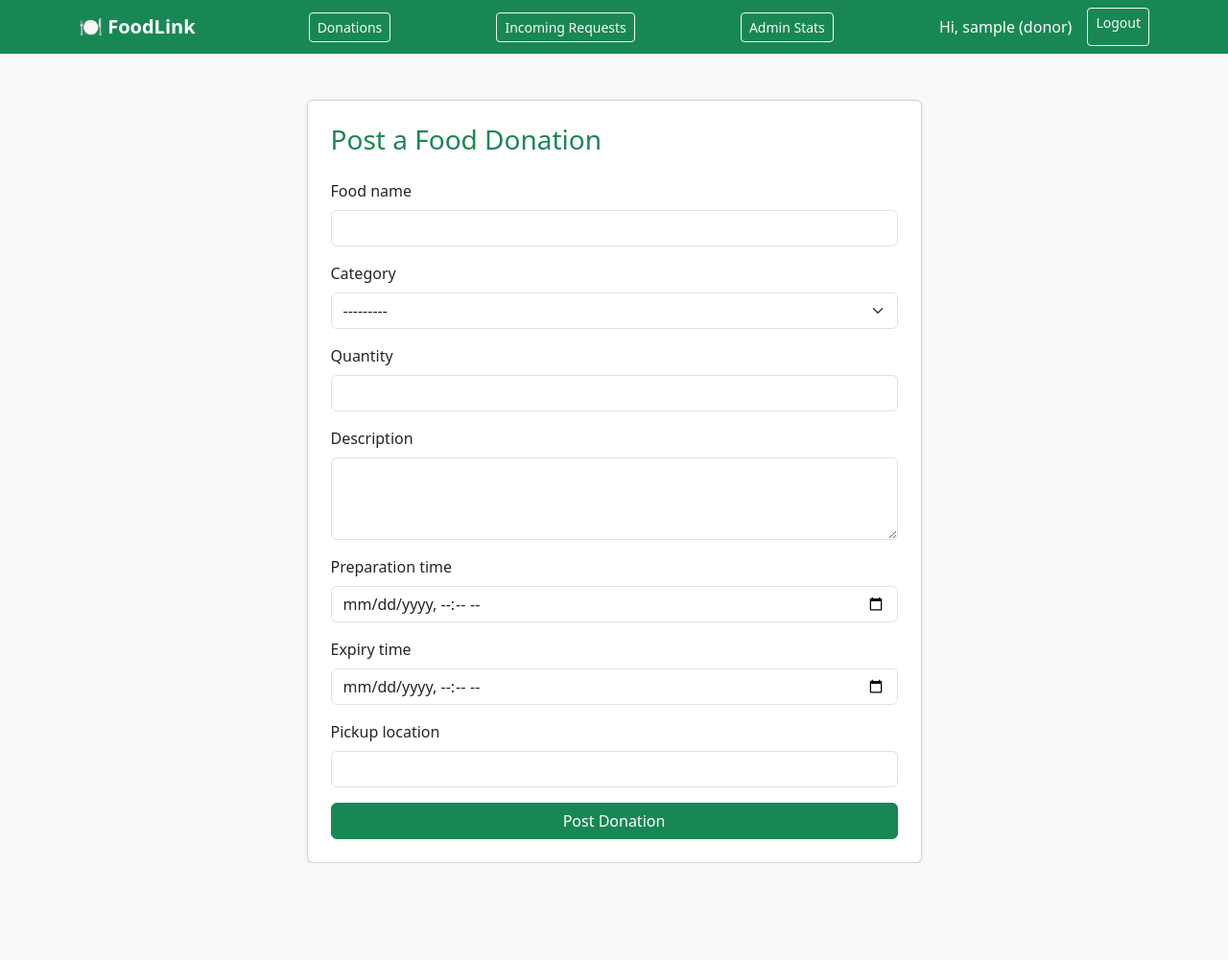
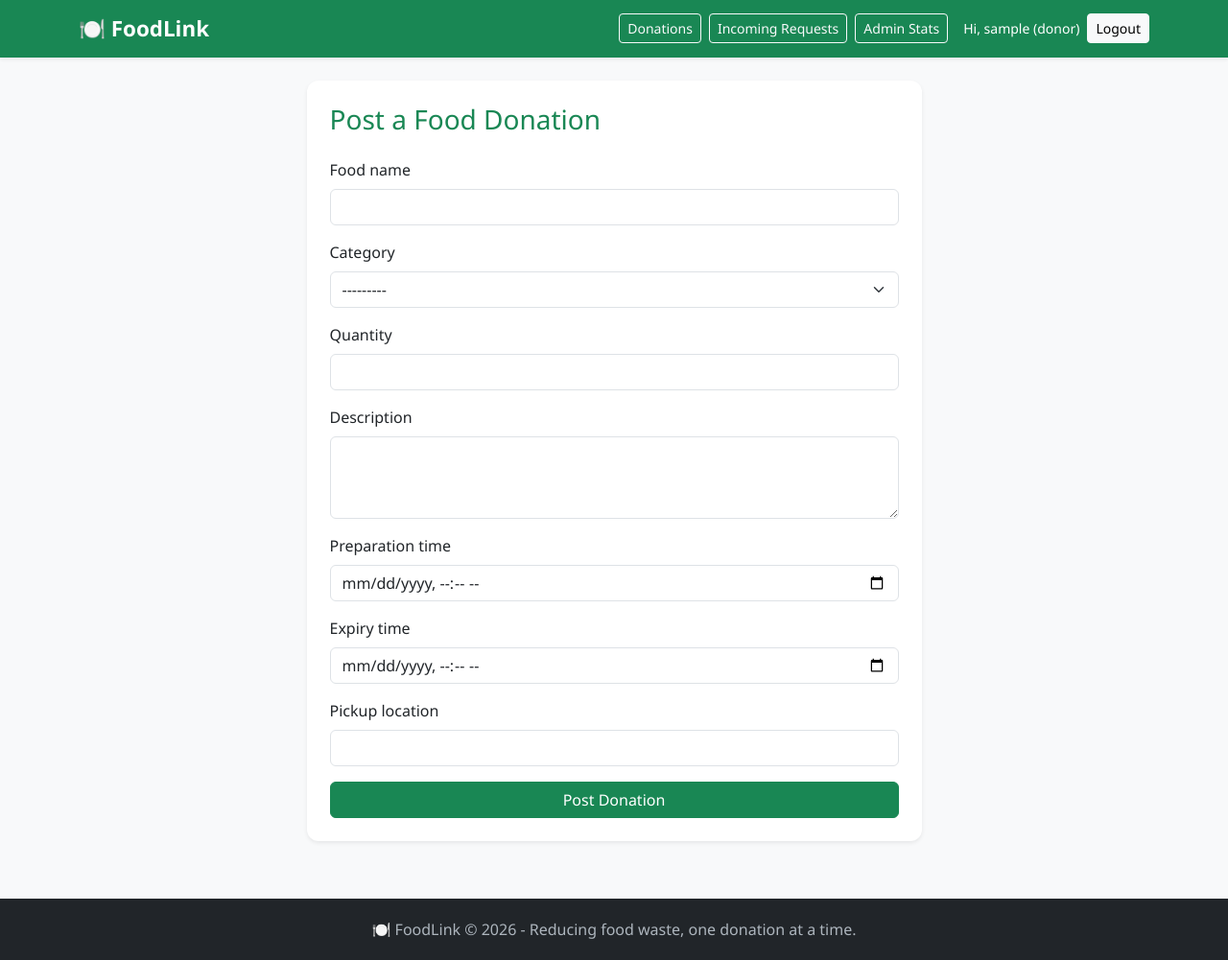
Before and after one commit to tawheedul-islam/FoodLink-Food-Waste-Donation-System, a Django app: page /donations/create/ in a window 1280 px wide. Shown: the whole page at 96% size. Before the commit the page ends 900 px from the top, so only its background shows below. Run offline with Django 5.2, Linux system fonts and the light colour scheme; the visitor is signed in with stand-in values (Sample User, id 1).

Commit message:
Added homepage, custom CSS, and UI polish

```diff
--- a/accounts/urls.py
+++ b/accounts/urls.py
@@ -2,6 +2,7 @@
 from . import views
 
 urlpatterns = [
+    path('', views.home_view, name='home'),
     path('register/', views.register_view, name='register'),
     path('login/', views.login_view, name='login'),
     path('logout/', views.logout_view, name='logout'),
--- a/accounts/views.py
+++ b/accounts/views.py
@@ -35,6 +35,11 @@
     logout(request)
     return redirect('login')
 
+def home_view(request):
+    if request.user.is_authenticated:
+        return redirect('dashboard')
+    return render(request, 'accounts/home.html')
+
 @login_required
 def dashboard_view(request):
     return render(request, 'accounts/dashboard.html')
--- a/foodlink_project/settings.py
+++ b/foodlink_project/settings.py
@@ -120,7 +120,7 @@
 # https://docs.djangoproject.com/en/6.1/howto/static-files/
 
 STATIC_URL = 'static/'
-
+STATICFILES_DIRS = [BASE_DIR / 'static']
 
 # Email
 # https://docs.djangoproject.com/en/6.1/topics/email/#topic-email-configuration
--- a/foodlink_project/urls.py
+++ b/foodlink_project/urls.py
@@ -3,7 +3,7 @@
 
 urlpatterns = [
     path('admin/', admin.site.urls),
-    path('accounts/', include('accounts.urls')),
+    path('', include('accounts.urls')),
     path('donations/', include('donations.urls')),
     path('requests/', include('requests_app.urls')),
 ]
--- /dev/null
+++ b/static/css/style.css
@@ -0,0 +1,54 @@
+:root {
+    --primary-green: #198754;
+    --dark-green: #146c43;
+    --light-bg: #f8f9fa;
+}
+
+body {
+    font-family: 'Segoe UI', sans-serif;
+}
+
+.navbar-brand {
+    font-size: 1.4rem;
+}
+
+.card {
+    border: none;
+    border-radius: 12px;
+    transition: transform 0.2s ease, box-shadow 0.2s ease;
+}
+
+.card:hover {
+    transform: translateY(-4px);
+    box-shadow: 0 8px 20px rgba(0,0,0,0.1) !important;
+}
+
+.btn-success {
+    background-color: var(--primary-green);
+    border-color: var(--primary-green);
+}
+
+.btn-success:hover {
+    background-color: var(--dark-green);
+    border-color: var(--dark-green);
+}
+
+.hero-section {
+    background: linear-gradient(135deg, #198754, #20c997);
+    color: white;
+    padding: 80px 20px;
+    border-radius: 0 0 30px 30px;
+}
+
+footer {
+    background-color: #212529;
+    color: #adb5bd;
+    padding: 20px 0;
+    margin-top: 60px;
+    text-align: center;
+}
+
+.badge {
+    font-weight: 500;
+    padding: 6px 10px;
+}
--- a/templates/base.html
+++ b/templates/base.html
@@ -1,3 +1,4 @@
+{% load static %}
 <!DOCTYPE html>
 <html lang="en">
 <head>
@@ -5,46 +6,59 @@
     <meta name="viewport" content="width=device-width, initial-scale=1.0">
     <title>{% block title %}FoodLink{% endblock %}</title>
     <link href="https://cdn.jsdelivr.net/npm/bootstrap@5.3.3/dist/css/bootstrap.min.css" rel="stylesheet">
+    <link href="{% static 'css/style.css' %}" rel="stylesheet">
 </head>
-<body class="bg-light">
+<body class="bg-light d-flex flex-column min-vh-100">
 
-    <nav class="navbar navbar-expand-lg navbar-dark bg-success">
+    <nav class="navbar navbar-expand-lg navbar-dark bg-success sticky-top shadow-sm">
         <div class="container">
-            <a class="navbar-brand fw-bold" href="{% url 'dashboard' %}">🍽️ FoodLink</a>
-            <a href="{% url 'donation_list' %}" class="btn btn-outline-light btn-sm me-2">Donations</a>
+            <a class="navbar-brand fw-bold" href="{% if user.is_authenticated %}{% url 'dashboard' %}{% else %}{% url 'home' %}{% endif %}">🍽️ FoodLink</a>
 
+            <button class="navbar-toggler" type="button" data-bs-toggle="collapse" data-bs-target="#navMenu">
+                <span class="navbar-toggler-icon"></span>
+            </button>
 
+            <div class="collapse navbar-collapse" id="navMenu">
+                <div class="ms-auto d-flex flex-wrap gap-2 align-items-center">
+                    {% if user.is_authenticated %}
+                        <a href="{% url 'donation_list' %}" class="btn btn-outline-light btn-sm">Donations</a>
                         {% if user.role == 'receiver' %}
-    <a href="{% url 'my_requests' %}" class="btn btn-outline-light btn-sm me-2">My Requests</a>
+                            <a href="{% url 'my_requests' %}" class="btn btn-outline-light btn-sm">My Requests</a>
                         {% elif user.role == 'donor' %}
-    <a href="{% url 'incoming_requests' %}" class="btn btn-outline-light btn-sm me-2">Incoming Requests</a>
+                            <a href="{% url 'incoming_requests' %}" class="btn btn-outline-light btn-sm">Incoming Requests</a>
                         {% endif %}
-
                         {% if user.is_superuser %}
-    <a href="{% url 'admin_dashboard' %}" class="btn btn-outline-light btn-sm me-2">Admin Stats</a>
+                            <a href="{% url 'admin_dashboard' %}" class="btn btn-outline-light btn-sm">Admin Stats</a>
                         {% endif %}
-
-            <div class="d-flex">
-                {% if user.is_authenticated %}
-                    <span class="navbar-text text-white me-3">Hi, {{ user.username }} ({{ user.role }})</span>
-                    <a href="{% url 'logout' %}" class="btn btn-outline-light btn-sm">Logout</a>
+                        <span class="navbar-text text-white small ms-2">Hi, {{ user.username }} ({{ user.role }})</span>
+                        <a href="{% url 'logout' %}" class="btn btn-light btn-sm">Logout</a>
                     {% else %}
-                    <a href="{% url 'login' %}" class="btn btn-outline-light btn-sm me-2">Login</a>
+                        <a href="{% url 'login' %}" class="btn btn-outline-light btn-sm">Login</a>
                         <a href="{% url 'register' %}" class="btn btn-light btn-sm">Register</a>
                     {% endif %}
                 </div>
             </div>
+        </div>
     </nav>
 
-    <div class="container mt-5">
+    <main class="flex-grow-1">
+        <div class="container mt-4">
             {% if messages %}
                 {% for message in messages %}
-                <div class="alert alert-info">{{ message }}</div>
+                    <div class="alert alert-{{ message.tags }} alert-dismissible fade show" role="alert">
+                        {{ message }}
+                        <button type="button" class="btn-close" data-bs-dismiss="alert"></button>
+                    </div>
                 {% endfor %}
             {% endif %}
             {% block content %}
             {% endblock %}
         </div>
+    </main>
+
+    <footer>
+        <p class="mb-0">🍽️ FoodLink &copy; 2026 - Reducing food waste, one donation at a time.</p>
+    </footer>
 
     <script src="https://cdn.jsdelivr.net/npm/bootstrap@5.3.3/dist/js/bootstrap.bundle.min.js"></script>
 </body>
```
Also changed, not shown: templates/accounts/home.html (added, +37 -0 lines). Lines whose indentation alone changed are shown as unchanged.
